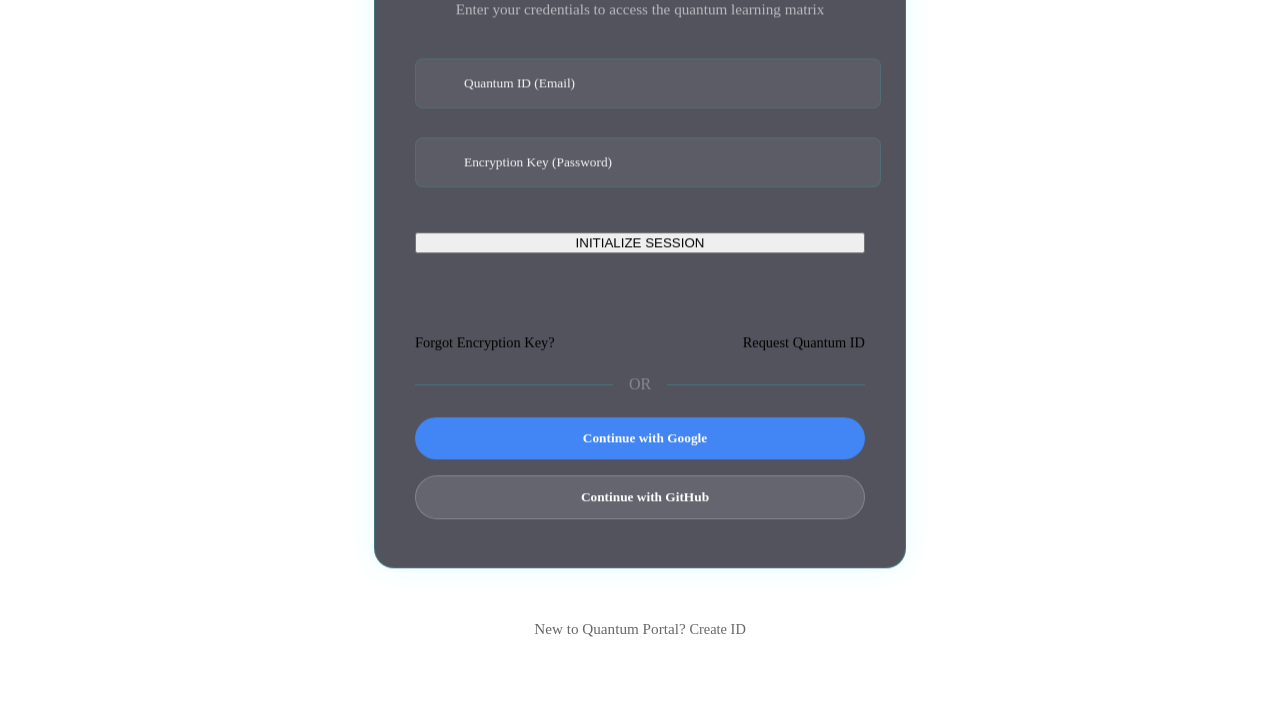
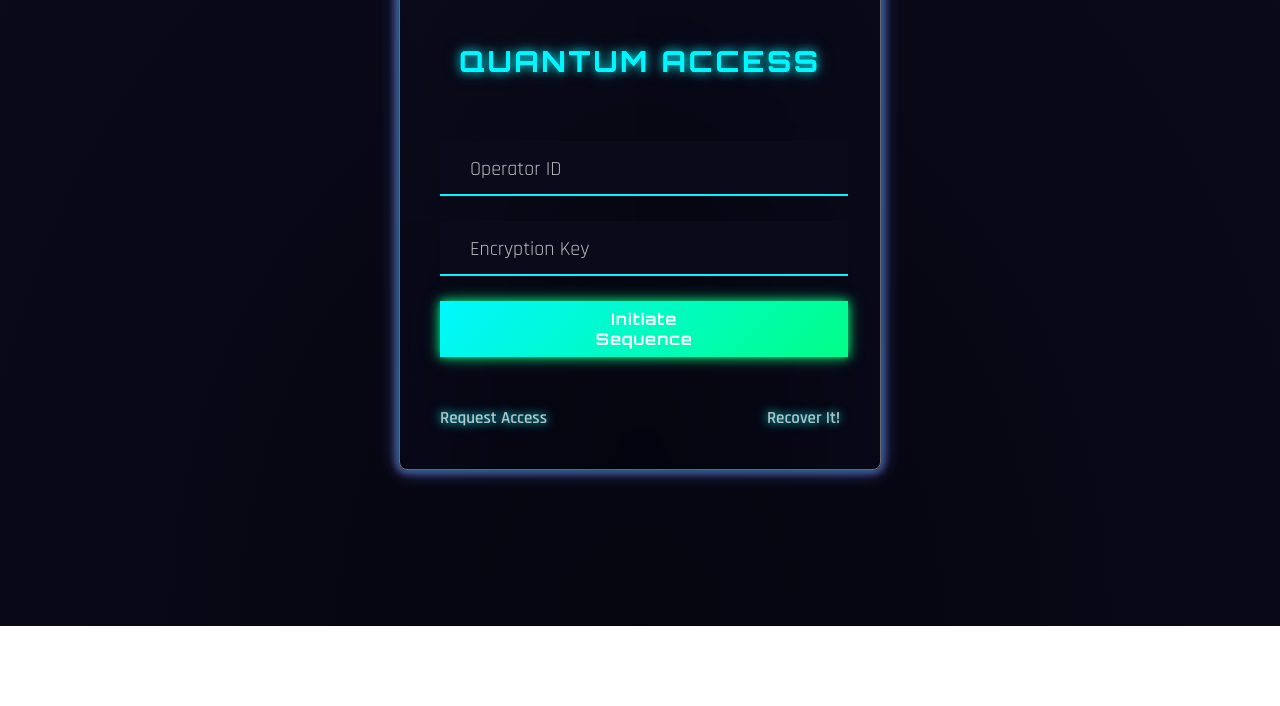
Before and after one commit to GVPOWER/Quantum, a plain HTML site: page signlog.html in a window 1280 px wide. Shown: the part 174-880 px from the top of the page. After the commit the page ends 800 px from the top, so only its background shows below. Drawn offline with Linux system fonts and the light colour scheme.

Commit message:
Update signlog.html

```diff
--- a/signlog.html
+++ b/signlog.html
@@ -2,351 +2,410 @@
 <html lang="en">
 
 <head>
-    <meta charset="UTF-8" />
-    <meta name="viewport" content="width=device-width, initial-scale=1" />
-    <title>Firebase Auth Login Test</title>
+    <meta charset="UTF-8">
+    <meta name="viewport" content="width=device-width, initial-scale=1.0">
+    <title>Quantum Access Portal</title>
     <style>
-        /* Quantum Login Styles */
-        .quantum-login-container {
-            position: relative;
-            min-height: 100vh;
+        @import url('https://fonts.googleapis.com/css2?family=Orbitron:wght@400;700&family=Rajdhani:wght@400;600&display=swap');
+
+        :root {
+            /* Quantum Color Palette */
+            --quantum-primary: #00f7ff;
+            --quantum-secondary: #ff00e4;
+            --quantum-accent: #00ff87;
+            --quantum-dark: #0a0a1a;
+            --quantum-darker: #050510;
+            --quantum-bg: radial-gradient(ellipse at bottom, var(--quantum-darker) 0%, var(--quantum-dark) 100%);
+
+            /* Neon Glow Effects */
+            --glow-primary: 0 0 10px var(--quantum-primary), 0 0 20px rgba(0, 247, 255, 0.3);
+            --glow-secondary: 0 0 10px var(--quantum-secondary), 0 0 20px rgba(255, 0, 228, 0.3);
+            --glow-accent: 0 0 10px var(--quantum-accent), 0 0 20px rgba(0, 255, 135, 0.3);
+
+            /* Futuristic Fonts */
+            --font-heading: 'Orbitron', sans-serif;
+            --font-body: 'Rajdhani', sans-serif;
+        }
+
+        body {
+            margin: 0;
+            padding: 0;
+            font-family: var(--font-body);
+            background: var(--quantum-bg);
+            color: white;
+            height: 100vh;
             display: flex;
-            flex-direction: column;
             justify-content: center;
             align-items: center;
-            padding: 2rem;
             overflow: hidden;
         }
 
-        .quantum-particles {
-            position: absolute;
-            width: 100%;
-            height: 100%;
-            top: 0;
-            left: 0;
-            z-index: 0;
+        .quantum-portal {
+            position: relative;
+            display: grid;
+            grid-template-columns: repeat(auto-fit, minmax(300px, 1fr));
+            gap: 2rem;
+            margin: 3rem 0;
+            width: 400px;
+            padding: 40px;
+            background: var(--quantum-bg);
+            border-radius: 8px;
+            box-shadow: var(--glow-primary),
+                var(--glow-secondary);
+            z-index: 10;
+            border: 1px solid rgb(175, 175, 175);
+            backdrop-filter: blur(5px);
+            transform-style: preserve-3d;
+            perspective: 1000px;
         }
 
-        .hologram-login-card {
-            position: relative;
-            width: 100%;
-            max-width: 450px;
-            background: rgba(10, 10, 26, 0.7);
-            backdrop-filter: blur(12px);
-            border: 1px solid rgba(0, 247, 255, 0.2);
-            border-radius: 20px;
-            padding: 3rem 2.5rem;
-            z-index: 1;
-            box-shadow: 0 0 30px rgba(0, 247, 255, 0.1);
-            animation: hologramFloat 6s ease-in-out infinite;
+        .quantum-portal::before {
+            content: '';
+            position: absolute;
+            top: -2px;
+            left: -2px;
+            right: -2px;
+            bottom: -2px;
+            background: var(--quantum-bg);
+            z-index: -1;
+            border-radius: 10px;
+            animation: quantum-pulse 4s linear infinite;
+            opacity: 0.7;
+            filter: blur(5px);
         }
 
-        @keyframes hologramFloat {
-
-            0%,
-            100% {
-                transform: translateY(0) rotateX(0deg);
+        @keyframes quantum-pulse {
+            0% {
+                opacity: 0.5;
             }
 
             50% {
-                transform: translateY(-20px) rotateX(5deg);
+                opacity: 0.9;
+            }
+
+            100% {
+                opacity: 0.5;
             }
         }
 
-        .login-header {
+        h1 {
             text-align: center;
-            margin-bottom: 2.5rem;
+            margin-bottom: 30px;
+            color: var(--quantum-primary);
+            font-family: var(--font-heading);
+            text-shadow: var(--glow-primary);
+            letter-spacing: 3px;
+            font-weight: 700;
+            text-transform: uppercase;
+            background: linear-gradient(90deg, var(--quantum-primary), var(--quantum-accent));
+            -webkit-background-clip: text;
+            background-clip: text;
+            font-size: 1.8rem;
         }
 
-        .login-header h2 {
-            font-family: var(--font-heading);
-            color: var(--quantum-primary);
-            margin: 1rem 0 0.5rem;
-            letter-spacing: 2px;
-        }
-
-        .login-header p {
-            color: rgba(255, 255, 255, 0.6);
-            font-size: 0.95rem;
-        }
-
-        .quantum-form {
-            display: flex;
-            flex-direction: column;
-            gap: 1.8rem;
-        }
-
-        .input-group {
+        .input-field {
+            margin-bottom: 25px;
+            margin-right: 32px;
             position: relative;
         }
 
-        .input-icon {
-            position: absolute;
-            left: 15px;
-            top: 50%;
-            transform: translateY(-50%);
-            color: var(--quantum-primary);
-            font-size: 1.1rem;
+        .input-field input[type=email],
+        .input-field input[type=password] {
+            width: 100%;
+            padding: 12px 20px;
+            border: none;
+            border-bottom: 2px solid #00f7ff;
+            color: rgb(255, 255, 255);
+            font-family: var(--font-body);
+            background-color: var(--quantum-dark);
+            font-size: 23px;
+            font-weight: 400;
+            outline: none;
+            transition: all 0.3s cubic-bezier(0.175, 0.885, 0.32, 1.275);
         }
 
-        .input-underline {
-            position: absolute;
-            bottom: 0;
-            left: 0;
-            width: 0;
-            height: 2px;
-            background: var(--quantum-primary);
-            transition: width 0.4s ease;
+        .input-field input[type=email]:focus,
+        .input-field input[type=password]:focus {
+            border-color: var(--quantum-primary);
+            box-shadow: 0 0 10px var(--quantum-primary), 0 0 20px rgba(0, 247, 255, 0.3);
+            background-color: rgba(255, 255, 255, 0.05);
         }
 
-        .quantum-form input {
-            width: 400px;
-            padding: 1rem 1rem 1rem 3rem;
-            background: rgba(255, 255, 255, 0.05);
-            border: 1px solid rgba(0, 247, 255, 0.1);
-            border-radius: 8px;
-            color: white;
-            font-family: var(--font-body);
-            transition: all 0.3s ease;
+        .input-field input:focus {
+            transform: translateY(-2px);
+            background-color: black;
         }
 
-        .quantum-form input:focus {
-            outline: none;
-            border-color: var(--quantum-primary);
-            box-shadow: var(--glow-primary);
+        .input-field label {
+            position: absolute;
+            top: 15px;
+            left: 20px;
+            color: rgba(255, 255, 255, 0.7);
+            font-size: 20px;
+            pointer-events: none;
+            background: var(--quantum-dark);
+            padding: 0 10px;
+            transition: all 0.3s ease;
+            pointer-events: none;
+            font-family: var(--font-body);
+            font-weight: 400;
         }
 
-        .quantum-form input::placeholder {
-            color: rgb(243, 243, 243);
+        .input-field input:focus+label,
+        .input-field input:valid+label {
+            top: -10px;
+            left: 10px;
+            font-size: 18px;
+            background: var(--quantum-dark);
+            padding: 0 20px;
+            text-shadow: var(--glow-accent);
+            color: white;
         }
 
-        .quantum-form input:focus+.input-underline {
-            width: 100%;
+        .quantum-btn {
+            background: linear-gradient(135deg, var(--quantum-primary), var(--quantum-accent));
+            border: none;
+            color: white;
+            padding: 0.5rem 9.734rem;
+            font-family: var(--font-heading);
+            font-size: 1rem;
+            border-radius: 0px;
+            cursor: pointer;
+            transition: all 0.3s ease;
+            position: relative;
+            overflow: hidden;
+            z-index: 1;
+            box-shadow: var(--glow-accent);
+            font-weight: bold;
+            letter-spacing: 1px;
+            text-align: center;
+            display: flex;
+            margin-bottom: 50px;
+            justify-content: center;
         }
 
-        .toggle-password {
-            position: absolute;
-            right: 15px;
-            top: 50%;
-            transform: translateY(-50%);
-            background: transparent;
-            border: none;
-            color: rgba(255, 255, 255, 0.5);
-            cursor: pointer;
-            transition: all 0.3s ease;
-        }
-
-        .toggle-password:hover {
-            color: var(--quantum-primary);
-        }
-
-        .login-btn {
-            width: 100%;
-            position: relative;
-            overflow: hidden;
-            margin-top: 1rem;
-        }
-
-        .btn-loader {
+        .quantum-btn::before {
+            content: '';
             position: absolute;
             top: 0;
             left: 0;
             width: 100%;
             height: 100%;
-            display: flex;
-            justify-content: center;
-            align-items: center;
-            gap: 8px;
+            background: linear-gradient(135deg, var(--quantum-accent), var(--quantum-primary));
             opacity: 0;
             transition: opacity 0.3s ease;
+            z-index: -1;
         }
 
-        .btn-loader .particle {
-            width: 8px;
-            height: 8px;
-            background: white;
-            border-radius: 50%;
-            animation: particlePulse 1.4s infinite ease-in-out;
+        .quantum-btn:hover {
+            transform: translateY(-3px);
+            box-shadow: 0 10px 30px rgba(0, 255, 135, 0.5);
         }
 
-        .btn-loader .particle:nth-child(2) {
-            animation-delay: 0.2s;
+        .quantum-btn:hover::before {
+            opacity: 1;
         }
 
-        .btn-loader .particle:nth-child(3) {
-            animation-delay: 0.4s;
+        .portal-links {
+            display: flex;
+            justify-content: space-between;
+            margin-top: 25px;
         }
 
-        @keyframes particlePulse {
-
-            0%,
-            100% {
-                transform: scale(0.3);
-                opacity: 0.5;
+        .portal-links a {
+            color: rgba(255, 255, 255, 0.7);
+            text-shadow: var(--glow-primary);
+            text-decoration: none;
+            font-size: 17px;
+            transition: all 0.3s;
+            font-family: var(--font-body);
+            font-weight: 700;
         }
 
-            50% {
-                transform: scale(1);
+        .portal-links a:hover {
+            color: var(--quantum-secondary);
+            text-decoration: underline;
+            text-decoration-color: var(--quantum-secondary);
+            text-decoration-thickness: 2px;
+            text-underline-offset: 4px;
+            text-transform: uppercase;
+            letter-spacing: 1px;
+            font-weight: 800;
+            background: var(--quantum-dark);
+            padding: 2px 5px;
+            border-radius: 5px;
+            box-shadow: 0 0 10px var(--quantum-secondary);
+            transition: all 0.3s ease;
+            font-size: 18px;
+            font-family: var(--font-heading);
+            font-weight: 700;
+            text-transform: uppercase;
+            letter-spacing: 2px;
+            color: white;
+
+            background: linear-gradient(135deg, var(--quantum-secondary), var(--quantum-primary));
+            -webkit-background-clip: text;
+            background-clip: text;
+            -webkit-text-fill-color: transparent;
+            text-shadow: none;
+            box-shadow: none;
+            text-decoration: none;
+
+            text-shadow: 0 0 5px var(--quantum-secondary),
+                0 0 10px rgba(255, 0, 228, 0.3);
+            text-shadow: 0 0 5px var(--quantum-secondary),
+
+
+                0 0 10px rgba(0, 247, 255, 0.3);
+            text-shadow: 0 0 5px var(--quantum-secondary),
+                0 0 10px rgba(0, 255, 135, 0.3);
+            text-shadow: 0 0 5px var(--quantum-secondary),
+                0 0 10px rgba(255, 0, 228, 0.3),
+                0 0 15px rgba(0, 247, 255, 0.3),
+                0 0 20px rgba(0, 255, 135, 0.3);
+            text-shadow: 0 0 5px var(--quantum-secondary),
+                0 0 10px rgba(255, 0, 228, 0.3),
+                0 0 15px rgba(0, 247, 255, 0.3),
+                0 0 20px rgba(0, 255, 135, 0.3);
+            text-shadow: var(--glow-secondary);
+        }
+
+        .quantum-particles {
+            position: absolute;
+            top: 0;
+            left: 0;
+            width: 100%;
+            height: 100%;
+            z-index: 1;
+            overflow: hidden;
+        }
+
+        .particle {
+            position: absolute;
+            background: var(--quantum-primary);
+            border-radius: 50%;
+            filter: blur(1px);
+            animation: quantum-float linear infinite;
+        }
+
+        @keyframes quantum-float {
+            0% {
+                transform: translateY(100vh) translateX(0);
+                opacity: 0;
+            }
+
+            10% {
                 opacity: 1;
+            }
+
+            90% {
+                opacity: 1;
+            }
+
+            100% {
+                transform: translateY(-20vh) translateX(20px);
+                opacity: 0;
             }
         }
 
-        .login-btn.loading .btn-text {
-            opacity: 0;
+        /* Cyberpunk scanline effect */
+        .scanlines {
+            position: fixed;
+            top: 0;
+            left: 0;
+            width: 100%;
+            height: 100%;
+            background: linear-gradient(to bottom,
+                    transparent 95%,
+                    rgba(0, 247, 255, 0.05) 96%,
+                    transparent 97%);
+            background-size: 100% 5px;
+            pointer-events: none;
+            z-index: 100;
+            animation: scanline 8s linear infinite;
         }
 
-        .login-btn.loading .btn-loader {
-            opacity: 1;
+        @keyframes scanline {
+            0% {
+                background-position: 0 0;
             }
 
-        .login-links {
-            display: flex;
-            justify-content: space-between;
-            margin-top: -0.5rem;
+            100% {
+                background-position: 0 100vh;
             }
-
-        .quantum-link {
-            color: var(--quantum-accent);
-            text-decoration: none;
-            font-size: 0.9rem;
-            transition: all 0.3s ease;
-        }
-
-        .quantum-link:hover {
-            text-shadow: var(--glow-accent);
-        }
-
-        .login-divider {
-            display: flex;
-            align-items: center;
-            gap: 1rem;
-            margin: 1.5rem 0;
-            color: rgba(255, 255, 255, 0.3);
-        }
-
-        .divider-line {
-            flex: 1;
-            height: 1px;
-            background: rgba(0, 247, 255, 0.2);
-        }
-
-        .social-login {
-            display: flex;
-            flex-direction: column;
-            gap: 1rem;
-        }
-
-        .social-btn {
-            display: flex;
-            align-items: center;
-            justify-content: center;
-            gap: 10px;
-            padding: 0.8rem;
-            border-radius: 50px;
-            border: none;
-            font-family: var(--font-body);
-            font-weight: 600;
-            cursor: pointer;
-            transition: all 0.3s ease;
-        }
-
-        .google-btn {
-            background: #4285F4;
-            color: white;
-        }
-
-        .github-btn {
-            background: rgba(255, 255, 255, 0.1);
-            color: white;
-            border: 1px solid rgba(255, 255, 255, 0.2);
-        }
-
-        .social-btn:hover {
-            transform: translateY(-3px);
-            box-shadow: 0 5px 15px rgba(0, 0, 0, 0.3);
-        }
-
-        .login-footer {
-            text-align: center;
-            margin-top: 2rem;
-            color: rgba(0, 0, 0, 0.6);
-            font-size: 0.95rem;
-            z-index: 1;
         }
     </style>
 </head>
 
 <body>
+    <div class="quantum-particles" id="quantumParticles"></div>
+    <div class="scanlines"></div>
 
-    <!-- Quantum Login Portal -->
-    <section id="login-section" class="content-section">
-        <div class="quantum-login-container">
-            <!-- Holographic Particle Background -->
-            <div class="quantum-particles" id="particles-js"></div>
+    <div class="quantum-portal">
+        <h1>Quantum Access</h1>
 
-            <!-- Main Login Card -->
-            <div class="hologram-login-card">
-                <div class="login-header">
-                    <div class="nav-logo">⚛️ QUANTUM PORTAL</div>
-                    <h2>STUDENT AUTHENTICATION</h2>
-                    <p>Enter your credentials to access the quantum learning matrix</p>
+        <form>
+            <div class="input-field">
+                <input type="email" id="email" required placeholder="">
+                <label for="quantumUser">Operator ID</label>
             </div>
 
-                <form id="loginForm" class="quantum-form">
-                    <div class="input-group">
-                        <i class="fas fa-user-astronaut input-icon"></i>
-                        <input type="email" id="email" required placeholder="Quantum ID (Email)">
-                        <div class="input-underline"></div>
+            <div class="input-field">
+                <input type="password" id="password" required placeholder="">
+                <label for="quantumKey">Encryption Key</label>
             </div>
 
-                    <div class="input-group">
-                        <i class="fas fa-lock input-icon"></i>
-                        <input type="password" id="password" required placeholder="Encryption Key (Password)">
-                        <div class="input-underline"></div>
-                        <button type="button" class="toggle-password" onclick="togglePassword()">
-                            <i class="fas fa-eye"></i>
-                        </button>
+            <button type="submit" class="quantum-btn" id="loginBtn">Initiate Sequence</button>
+            <p id="status"></p>
+
+
+            <div class="portal-links">
+                <a href="#">Request Access</a>
+                <a href="#">Recover It!</a>
+            </div>
+        </form>
     </div>
 
-                    <button type="submit" class="quantum-btn login-btn" id="loginBtn">
-                        <span class="btn-text">INITIALIZE SESSION</span>
-                        <div class="btn-loader">
-                            <div class="particle"></div>
-                            <div class="particle"></div>
-                            <div class="particle"></div>
-                        </div>
-                    </button>
-                    <p id="status"></p>
+    <script type="module">
+        // Quantum particle system
+        const particleContainer = document.getElementById('quantumParticles');
+        const colors = ['#00f7ff', '#ff00e4', '#00ff87'];
 
-                    <div class="login-links">
-                        <a href="#" class="quantum-link">Forgot Encryption Key?</a>
-                        <a href="#" class="quantum-link">Request Quantum ID</a>
-                    </div>
-                </form>
+        for (let i = 0; i < 40; i++) {
+            const particle = document.createElement('div');
+            particle.classList.add('particle');
 
-                <div class="login-divider">
-                    <div class="divider-line"></div>
-                    <span>OR</span>
-                    <div class="divider-line"></div>
-                </div>
+            // Quantum randomness
+            const size = Math.random() * 4 + 1;
+            const posX = Math.random() * window.innerWidth;
+            const duration = Math.random() * 15 + 10;
+            const delay = Math.random() * 15;
+            const color = colors[Math.floor(Math.random() * colors.length)];
+            const blur = Math.random() * 2 + 0.5;
 
-                <div class="social-login">
-                    <button class="social-btn google-btn">
-                        <i class="fab fa-google"></i> Continue with Google
-                    </button>
-                    <button class="social-btn github-btn">
-                        <i class="fab fa-github"></i> Continue with GitHub
-                    </button>
-                </div>
-            </div>
+            particle.style.width = `${size}px`;
+            particle.style.height = `${size}px`;
+            particle.style.left = `${posX}px`;
+            particle.style.bottom = `-10px`;
+            particle.style.animationDuration = `${duration}s`;
+            particle.style.animationDelay = `${delay}s`;
+            particle.style.background = color;
+            particle.style.filter = `blur(${blur}px)`;
 
+            particleContainer.appendChild(particle);
+        }
 
-            <div class="login-footer">
-                <p>New to Quantum Portal? <a href="#" class="quantum-link">Create ID</a></p>
-            </div>
-        </div>
-    </section>
-    <script type="module">
+        // Add interactive glow effect
+        const inputs = document.querySelectorAll('input');
+        inputs.forEach(input => {
+            input.addEventListener('focus', function () {
+                this.style.boxShadow = `0 0 15px ${this.id.includes('Key') ? 'var(--quantum-accent)' : 'var(--quantum-primary)'}`;
+            });
+
+            input.addEventListener('blur', function () {
+                this.style.boxShadow = 'none';
+            });
+        });
         import { initializeApp } from "https://www.gstatic.com/firebasejs/9.22.0/firebase-app.js";
         import { getAuth, signInWithEmailAndPassword } from "https://www.gstatic.com/firebasejs/9.22.0/firebase-auth.js";
 
@@ -383,9 +442,84 @@
                 });
 
         });
-
     </script>
-
 </body>
 
 </html>
+
+
+<!-- .hologram-grid {
+display: grid;
+grid-template-columns: repeat(auto-fit, minmax(300px, 1fr));
+gap: 2rem;
+margin: 3rem 0;
+}
+
+.hologram-card {
+background: rgba(255, 255, 255, 0.05);
+backdrop-filter: blur(12px);
+border: 1px solid rgba(0, 247, 255, 0.1);
+border-radius: 20px;
+padding: 2rem;
+transition: all 0.5s cubic-bezier(0.175, 0.885, 0.32, 1.275);
+position: relative;
+overflow: hidden;
+min-height: 300px;
+display: flex;
+flex-direction: column;
+align-items: center;
+justify-content: center;
+text-align: center;
+}
+
+.hologram-card::before {
+content: '';
+position: absolute;
+top: -50%;
+left: -50%;
+width: 200%;
+height: 200%;
+background: linear-gradient(to bottom right,
+rgba(0, 247, 255, 0.1) 0%,
+rgba(255, 0, 228, 0.05) 50%,
+rgba(0, 247, 255, 0.1) 100%);
+transform: rotate(30deg);
+z-index: -1;
+animation: hologramScan 6s linear infinite;
+}
+
+@keyframes hologramScan {
+0% {
+transform: translateY(-100%) rotate(30deg);
+}
+
+100% {
+transform: translateY(100%) rotate(30deg);
+}
+}
+
+.hologram-card:hover {
+transform: translateY(-10px) rotateX(5deg);
+box-shadow: var(--glow-primary);
+border-color: rgba(0, 247, 255, 0.3);
+}
+
+.hologram-card h3 {
+font-family: var(--font-heading);
+font-size: 1.8rem;
+margin-bottom: 1.5rem;
+color: var(--quantum-primary);
+letter-spacing: 1px;
+}
+
+.hologram-icon {
+font-size: 3.5rem;
+margin-bottom: 1.5rem;
+text-shadow: var(--glow-primary);
+}
+
+.hologram-card p {
+color: rgba(255, 255, 255, 0.7);
+line-height: 1.6;
+margin-bottom: 2rem;
+} -->
```
Lines whose indentation alone changed are shown as unchanged.
